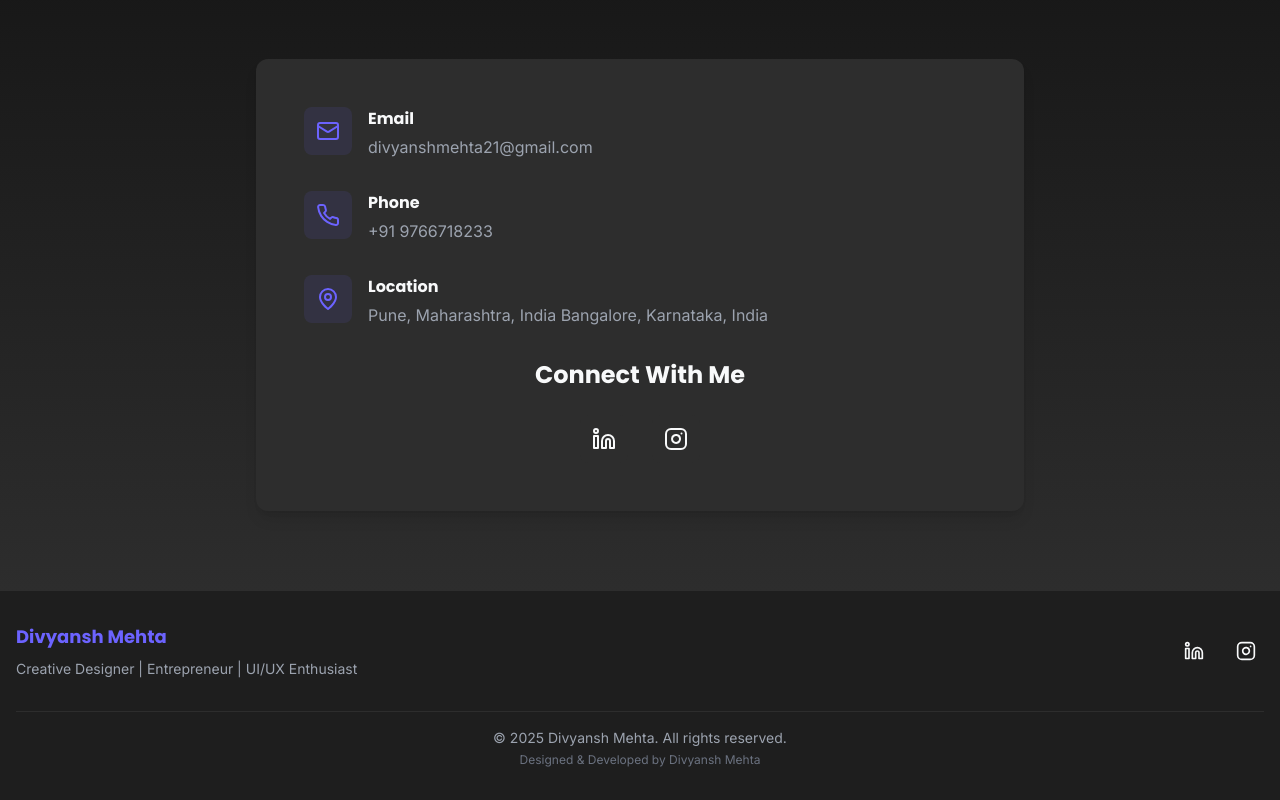
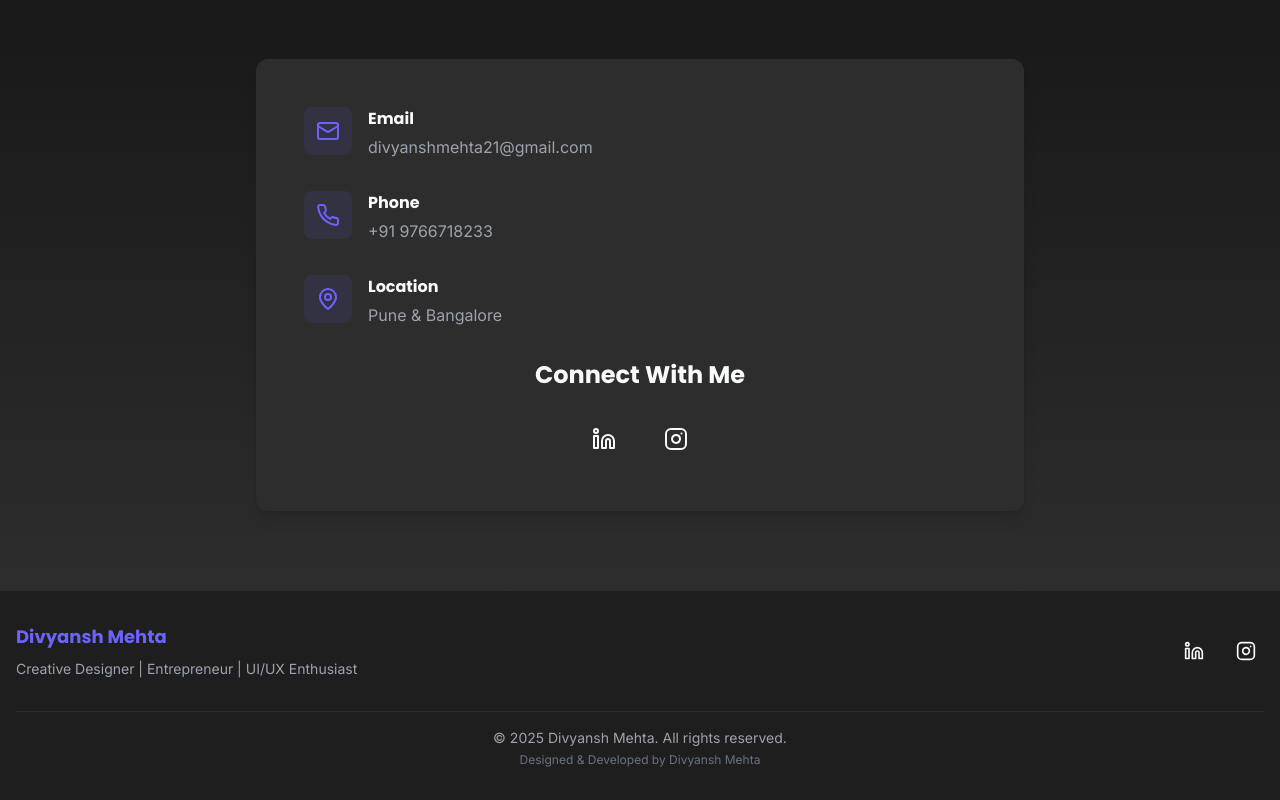
Before and after one commit to DivyanshM221/Divyansh-Mehta, a React (Vite) app: page / in a window 1280 px wide. Shown: the part 6551-7351 px from the top of the page. Built offline with nearby package versions, Linux system fonts and the light colour scheme.

Commit message:
Update Contact.tsx

```diff
--- a/src/sections/Contact.tsx
+++ b/src/sections/Contact.tsx
@@ -80,8 +80,7 @@ const Contact: React.FC = () => {
               <div>
                 <h4 className="font-bold mb-1">Location</h4>
                 <p className="text-gray-600 dark:text-gray-400">
-                  Pune, Maharashtra, India
-                  Bangalore, Karnataka, India
+                  Pune & Bangalore
                 </p>
               </div>
             </motion.div>
```
